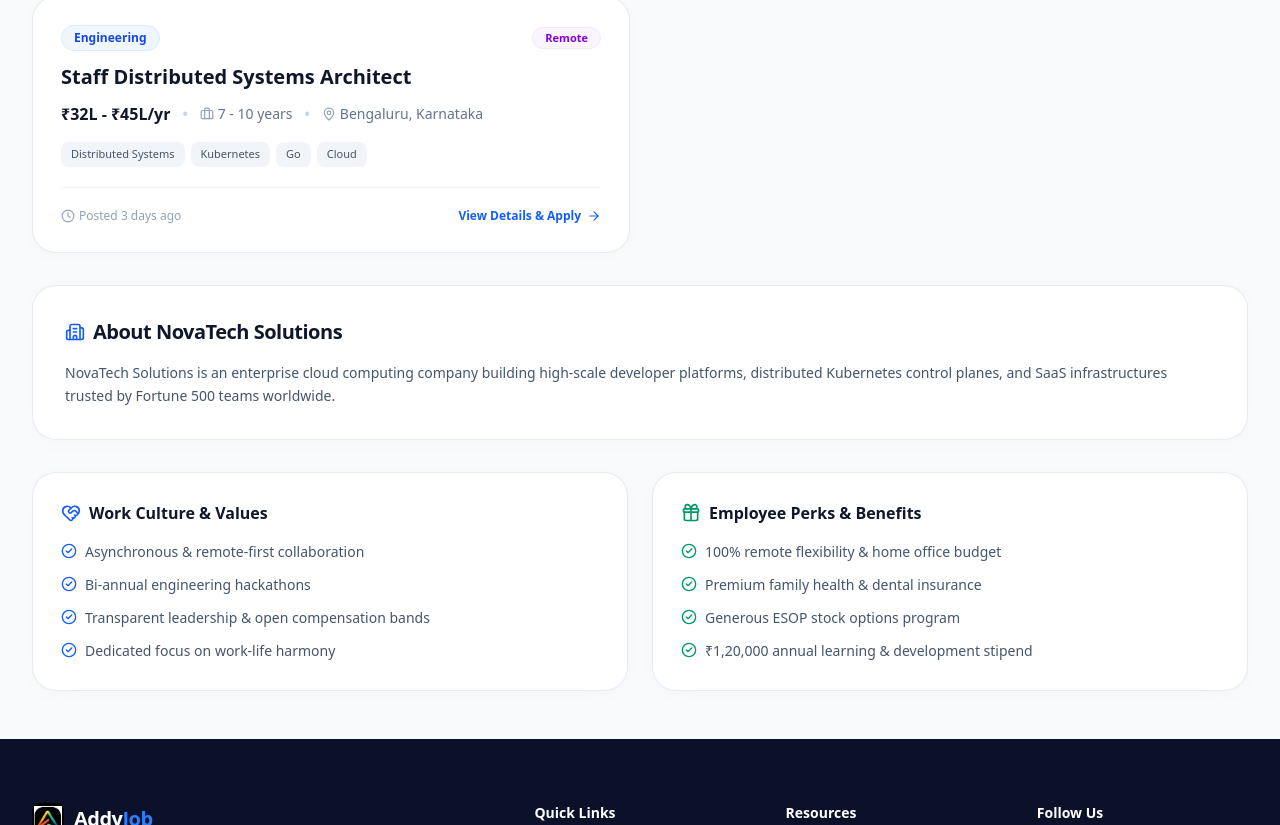
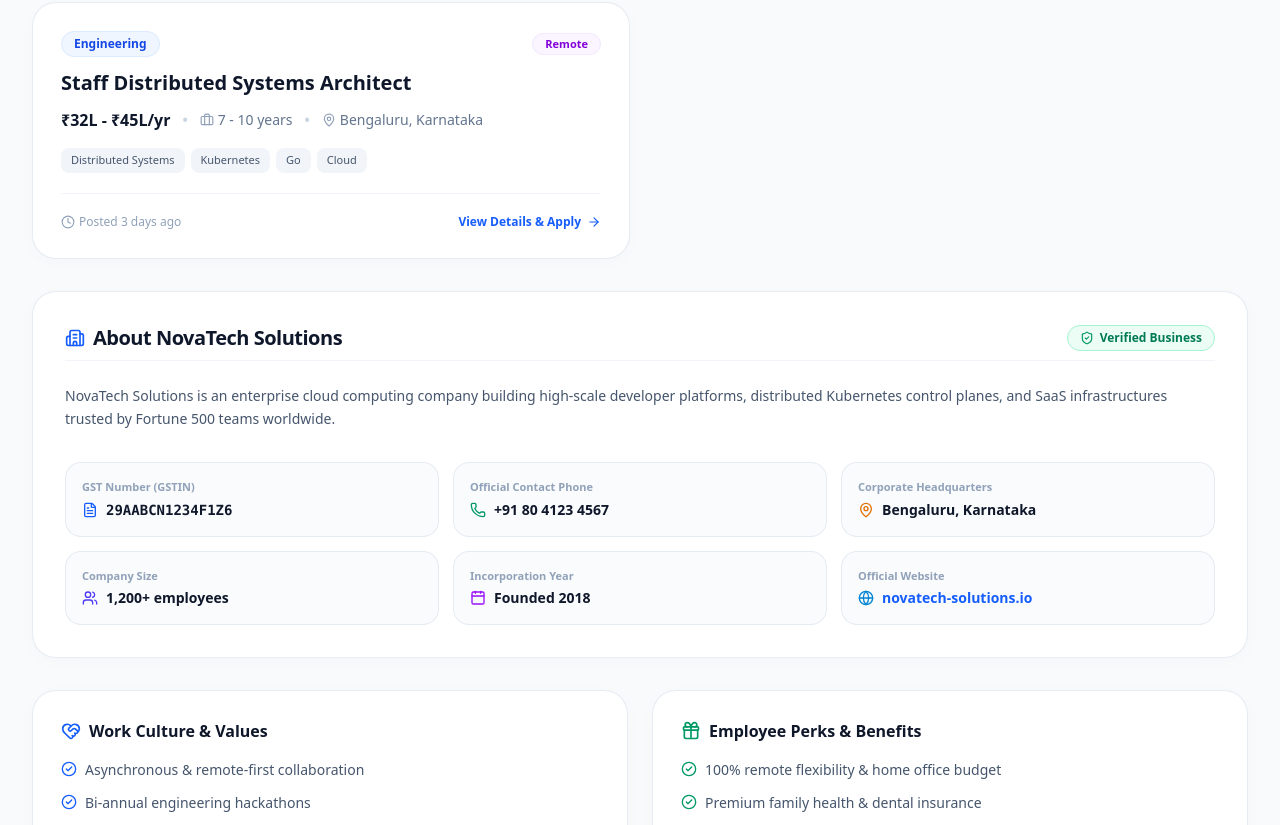
Before and after one commit to aniket-addy/addy_job, a Next.js app in the folder client/: page /companies/1 in a window 1280 px wide. Shown: the part 1229-2054 px from the top of the page. Built offline with nearby package versions, Linux system fonts and the light colour scheme; no server answers.

Commit message:
feat: add GST Number and Contact Number to company registration and profile views

```diff
--- a/client/src/app/companies/[id]/page.tsx
+++ b/client/src/app/companies/[id]/page.tsx
@@ -34,6 +34,8 @@
   Check,
   Award,
   ThumbsUp,
+  FileText,
+  Phone,
 } from "lucide-react";
 
 export default function CompanyDetailPage() {
@@ -233,6 +235,20 @@
                 <Calendar className="w-3.5 h-3.5 text-slate-400" />
                 <span>Founded {company.founded}</span>
               </span>
+              <span className="text-slate-300">•</span>
+              <span className="flex items-center gap-1.5 px-2 py-0.5 rounded-md bg-blue-50/80 border border-blue-200/60 text-blue-700 font-semibold">
+                <FileText className="w-3.5 h-3.5 text-blue-600" />
+                <span>GST: {company.gstNumber || "29AABCN1234F1Z6"}</span>
+              </span>
+              {company.phone && (
+                <>
+                  <span className="text-slate-300">•</span>
+                  <span className="flex items-center gap-1 text-slate-600">
+                    <Phone className="w-3.5 h-3.5 text-slate-400" />
+                    <span>{company.phone}</span>
+                  </span>
+                </>
+              )}
             </div>
           </div>
 
@@ -489,14 +505,89 @@
         </section>
 
         {/* About Company Card */}
-        <section id="about-section" className="bg-white rounded-3xl p-6 sm:p-8 border border-slate-200/80 shadow-[0_4px_20px_rgba(0,0,0,0.02)] space-y-4 scroll-mt-24">
-          <h2 className="text-xl font-bold text-slate-900 tracking-tight flex items-center gap-2">
-            <Building2 className="w-5 h-5 text-blue-600" />
-            <span>About {company.name}</span>
-          </h2>
+        <section id="about-section" className="bg-white rounded-3xl p-6 sm:p-8 border border-slate-200/80 shadow-[0_4px_20px_rgba(0,0,0,0.02)] space-y-6 scroll-mt-24">
+          <div className="flex items-center justify-between pb-2 border-b border-slate-100">
+            <h2 className="text-xl font-bold text-slate-900 tracking-tight flex items-center gap-2">
+              <Building2 className="w-5 h-5 text-blue-600" />
+              <span>About {company.name}</span>
+            </h2>
+            <span className="inline-flex items-center gap-1.5 px-3 py-1 rounded-full text-xs font-semibold bg-emerald-50 text-emerald-700 border border-emerald-200">
+              <ShieldCheck className="w-3.5 h-3.5 text-emerald-600" />
+              <span>Verified Business</span>
+            </span>
+          </div>
+
           <p className="text-sm text-slate-600 leading-relaxed font-normal">
             {company.about}
           </p>
+
+          {/* Corporate Registration & Key Details Grid */}
+          <div className="grid grid-cols-1 sm:grid-cols-2 lg:grid-cols-3 gap-3.5 pt-2">
+            <div className="p-4 rounded-2xl bg-slate-50/80 border border-slate-200/80">
+              <span className="text-[11px] font-semibold text-slate-400 block mb-1">GST Number (GSTIN)</span>
+              <div className="flex items-center gap-2">
+                <FileText className="w-4 h-4 text-blue-600" />
+                <span className="font-mono font-bold text-xs sm:text-sm text-slate-900">
+                  {company.gstNumber || "29AABCN1234F1Z6"}
+                </span>
+              </div>
+            </div>
+
+            <div className="p-4 rounded-2xl bg-slate-50/80 border border-slate-200/80">
+              <span className="text-[11px] font-semibold text-slate-400 block mb-1">Official Contact Phone</span>
+              <div className="flex items-center gap-2">
+                <Phone className="w-4 h-4 text-emerald-600" />
+                <span className="font-bold text-xs sm:text-sm text-slate-900">
+                  {company.phone || "+91 80 4123 4567"}
+                </span>
+              </div>
+            </div>
+
+            <div className="p-4 rounded-2xl bg-slate-50/80 border border-slate-200/80">
+              <span className="text-[11px] font-semibold text-slate-400 block mb-1">Corporate Headquarters</span>
+              <div className="flex items-center gap-2">
+                <MapPin className="w-4 h-4 text-amber-600" />
+                <span className="font-bold text-xs sm:text-sm text-slate-900 truncate">
+                  {company.location}
+                </span>
+              </div>
+            </div>
+
+            <div className="p-4 rounded-2xl bg-slate-50/80 border border-slate-200/80">
+              <span className="text-[11px] font-semibold text-slate-400 block mb-1">Company Size</span>
+              <div className="flex items-center gap-2">
+                <Users className="w-4 h-4 text-indigo-600" />
+                <span className="font-bold text-xs sm:text-sm text-slate-900">
+                  {company.size}
+                </span>
+              </div>
+            </div>
+
+            <div className="p-4 rounded-2xl bg-slate-50/80 border border-slate-200/80">
+              <span className="text-[11px] font-semibold text-slate-400 block mb-1">Incorporation Year</span>
+              <div className="flex items-center gap-2">
+                <Calendar className="w-4 h-4 text-purple-600" />
+                <span className="font-bold text-xs sm:text-sm text-slate-900">
+                  Founded {company.founded}
+                </span>
+              </div>
+            </div>
+
+            <div className="p-4 rounded-2xl bg-slate-50/80 border border-slate-200/80">
+              <span className="text-[11px] font-semibold text-slate-400 block mb-1">Official Website</span>
+              <div className="flex items-center gap-2">
+                <Globe className="w-4 h-4 text-sky-600" />
+                <a
+                  href={`https://${company.website}`}
+                  target="_blank"
+                  rel="noreferrer"
+                  className="font-bold text-xs sm:text-sm text-blue-600 hover:underline truncate"
+                >
+                  {company.website}
+                </a>
+              </div>
+            </div>
+          </div>
         </section>
 
         {/* Culture & Perks */}
--- a/client/src/app/company/dashboard/page.tsx
+++ b/client/src/app/company/dashboard/page.tsx
@@ -96,6 +96,7 @@
   const [website, setWebsite] = useState("https://acmetech.global");
   const [contactEmail, setContactEmail] = useState("recruiting@acmetech.global");
   const [contactPhone, setContactPhone] = useState("+91 80 4123 5678");
+  const [gstNumber, setGstNumber] = useState("29AABCN1234F1Z6");
   const [aboutCompany, setAboutCompany] = useState(
     "Acme Global Technologies is a leading cloud infrastructure and enterprise product engineering company building high-scale distributed systems and digital platforms for Fortune 500 clients worldwide."
   );
@@ -365,6 +366,8 @@
         if (user.email) setContactEmail(user.email);
         if (user.industry) setIndustry(user.industry);
         if (user.location) setHeadquarters(user.location);
+        if (user.phone) setContactPhone(user.phone);
+        if (user.gstNumber) setGstNumber(user.gstNumber);
       }
       const savedCompanyProfile = localStorage.getItem("company_profile_data");
       if (savedCompanyProfile) {
@@ -376,6 +379,7 @@
           if (parsed.website) setWebsite(parsed.website);
           if (parsed.aboutCompany) setAboutCompany(parsed.aboutCompany);
           if (parsed.contactPhone) setContactPhone(parsed.contactPhone);
+          if (parsed.gstNumber) setGstNumber(parsed.gstNumber);
         } catch (e) {
           console.error(e);
         }
@@ -445,6 +449,7 @@
     const cWeb = (formData.get("website") as string) || website;
     const cEmail = (formData.get("contactEmail") as string) || contactEmail;
     const cPhone = (formData.get("contactPhone") as string) || contactPhone;
+    const cGst = (formData.get("gstNumber") as string) || gstNumber;
     const cAbout = (formData.get("aboutCompany") as string) || aboutCompany;
 
     setCompanyName(cName);
@@ -455,6 +460,7 @@
     setWebsite(cWeb);
     setContactEmail(cEmail);
     setContactPhone(cPhone);
+    setGstNumber(cGst);
     setAboutCompany(cAbout);
 
     if (typeof window !== "undefined") {
@@ -469,6 +475,7 @@
           website: cWeb,
           contactEmail: cEmail,
           contactPhone: cPhone,
+          gstNumber: cGst,
           aboutCompany: cAbout,
         })
       );
@@ -1087,10 +1094,17 @@
                     <div>
                       <h3 className="text-lg font-black text-slate-900">{companyName}</h3>
                       <p className="text-xs text-slate-500 mt-0.5">{industry}</p>
-                      <p className="text-[11px] text-slate-400 flex items-center gap-2 mt-1">
-                        <MapPin className="w-3.5 h-3.5 text-slate-400" />
-                        <span>{headquarters}</span>
-                      </p>
+                      <div className="flex flex-wrap items-center gap-2.5 text-[11px] text-slate-400 mt-1">
+                        <span className="flex items-center gap-1.5">
+                          <MapPin className="w-3.5 h-3.5 text-slate-400" />
+                          <span>{headquarters}</span>
+                        </span>
+                        <span>•</span>
+                        <span className="flex items-center gap-1 font-semibold text-blue-600 bg-blue-50 px-2 py-0.5 rounded-md border border-blue-100">
+                          <FileText className="w-3 h-3 text-blue-600" />
+                          <span>GST: {gstNumber}</span>
+                        </span>
+                      </div>
                     </div>
                   </div>
 
@@ -1175,6 +1189,25 @@
                         defaultValue={contactPhone}
                         className="w-full px-3.5 py-2.5 rounded-xl bg-slate-50 border border-slate-200 text-slate-900 focus:bg-white focus:border-blue-500 focus:ring-4 focus:ring-blue-100 outline-hidden"
                       />
+                    </div>
+
+                    <div>
+                      <label className="font-bold text-slate-700 block mb-1">GST Number (GSTIN)</label>
+                      <input
+                        type="text"
+                        name="gstNumber"
+                        defaultValue={gstNumber}
+                        placeholder="29AAAAA0000A1Z5"
+                        className="w-full px-3.5 py-2.5 rounded-xl bg-slate-50 border border-slate-200 text-slate-900 font-mono uppercase tracking-wider focus:bg-white focus:border-blue-500 focus:ring-4 focus:ring-blue-100 outline-hidden"
+                      />
+                    </div>
+
+                    <div>
+                      <label className="font-bold text-slate-700 block mb-1">GSTIN Verification</label>
+                      <div className="w-full px-3.5 py-2 rounded-xl bg-emerald-50/70 border border-emerald-200 text-emerald-800 font-semibold flex items-center gap-2 text-xs">
+                        <CheckCircle2 className="w-4 h-4 text-emerald-600 shrink-0" />
+                        <span>GSTIN Active &amp; Verified</span>
+                      </div>
                     </div>
                   </div>
 
--- a/client/src/app/signup/page.tsx
+++ b/client/src/app/signup/page.tsx
@@ -20,6 +20,8 @@
   Check,
   Users,
   AlertCircle,
+  Phone,
+  FileText,
 } from "lucide-react";
 import Navbar from "@/components/Navbar";
 import { registerUser, setAuthSession } from "@/lib/api";
@@ -64,6 +66,8 @@
     industry: "Information Technology",
     companySize: "11-50 employees",
     location: "Bengaluru, India",
+    phone: "",
+    gstNumber: "",
   });
 
   const handleSelectRoleAndContinue = (role: UserRole) => {
@@ -112,6 +116,8 @@
           industry: companyForm.industry,
           companySize: companyForm.companySize,
           location: companyForm.location,
+          phone: companyForm.phone,
+          gstNumber: companyForm.gstNumber,
         });
 
         if (!res.success || !res.token || !res.user) {
@@ -570,6 +576,49 @@
                       />
                     </div>
                   </div>
+
+                  {/* Company Row 3: Phone Number & GST Number */}
+                  <div className="grid grid-cols-1 sm:grid-cols-2 gap-3">
+                    {/* Contact Number */}
+                    <div>
+                      <label className="block text-xs font-bold text-slate-700 mb-1">
+                        Contact / Mobile Number <span className="text-red-500">*</span>
+                      </label>
+                      <div className="relative">
+                        <Phone className="w-3.5 h-3.5 text-slate-400 absolute left-3 top-1/2 -translate-y-1/2" />
+                        <input
+                          type="tel"
+                          required
+                          placeholder="+91 98765 43210"
+                          value={companyForm.phone}
+                          onChange={(e) =>
+                            setCompanyForm({ ...companyForm, phone: e.target.value })
+                          }
+                          className="w-full pl-9 pr-3 py-2 bg-slate-50 border border-slate-200 rounded-xl text-xs text-slate-900 focus:outline-none focus:border-blue-600 focus:bg-white transition-all"
+                        />
+                      </div>
+                    </div>
+
+                    {/* GST Number */}
+                    <div>
+                      <label className="block text-xs font-bold text-slate-700 mb-1">
+                        GST Number (GSTIN) <span className="text-red-500">*</span>
+                      </label>
+                      <div className="relative">
+                        <FileText className="w-3.5 h-3.5 text-slate-400 absolute left-3 top-1/2 -translate-y-1/2" />
+                        <input
+                          type="text"
+                          required
+                          placeholder="29AAAAA0000A1Z5"
+                          value={companyForm.gstNumber}
+                          onChange={(e) =>
+                            setCompanyForm({ ...companyForm, gstNumber: e.target.value.toUpperCase() })
+                          }
+                          className="w-full pl-9 pr-3 py-2 bg-slate-50 border border-slate-200 rounded-xl text-xs text-slate-900 uppercase font-mono tracking-wide focus:outline-none focus:border-blue-600 focus:bg-white transition-all"
+                        />
+                      </div>
+                    </div>
+                  </div>
                 </>
               )}
 
--- a/client/src/data/companiesData.ts
+++ b/client/src/data/companiesData.ts
@@ -15,6 +15,8 @@
   about: string;
   founded: string;
   website: string;
+  gstNumber?: string;
+  phone?: string;
   iconName: "Layers" | "Sparkles" | "Sprout" | "Globe" | "Boxes" | "Triangle";
   iconBg: string;
   color: string;
@@ -44,6 +46,8 @@
       "NovaTech Solutions is an enterprise cloud computing company building high-scale developer platforms, distributed Kubernetes control planes, and SaaS infrastructures trusted by Fortune 500 teams worldwide.",
     founded: "2018",
     website: "novatech-solutions.io",
+    gstNumber: "29AABCN1234F1Z6",
+    phone: "+91 80 4123 4567",
     iconName: "Layers",
     iconBg: "bg-blue-50 border-blue-100",
     color: "text-blue-600",
@@ -81,6 +85,8 @@
       "Award-winning human-centered digital studio specializing in world-class design systems, consumer mobile apps, and enterprise web experiences for high-growth global startups and legacy enterprises.",
     founded: "2019",
     website: "brightpathdigital.com",
+    gstNumber: "03AABCB5678D1Z2",
+    phone: "+91 172 509 8899",
     iconName: "Sparkles",
     iconBg: "bg-rose-50 border-rose-100",
     color: "text-rose-500",
@@ -118,6 +124,8 @@
       "India's premier organic food brand and sustainable farm-to-door network connecting over 50,000 local farmers directly with consumers using cutting-edge predictive logistics and cold-chain IoT.",
     founded: "2017",
     website: "greenfieldfoods.in",
+    gstNumber: "09AABCG9101E1Z3",
+    phone: "+91 120 488 2211",
     iconName: "Sprout",
     iconBg: "bg-emerald-50 border-emerald-100",
     color: "text-emerald-600",
@@ -155,6 +163,8 @@
       "Skyline Technologies is a fintech powerhouse facilitating real-time transactions, payment infrastructure, and banking APIs handling over $20B in monthly payment flows with 99.999% uptime.",
     founded: "2016",
     website: "skyline-tech.com",
+    gstNumber: "36AABCS2345K1Z4",
+    phone: "+91 40 6712 9000",
     iconName: "Globe",
     iconBg: "bg-sky-50 border-sky-100",
     color: "text-sky-500",
@@ -192,6 +202,8 @@
       "Creating immersive 3D multiplayer environments, WebGL simulations, and state-of-the-art interactive digital twins for entertainment, engineering, and virtual training applications worldwide.",
     founded: "2021",
     website: "pixelforge.studio",
+    gstNumber: "06AABCP3456L1Z5",
+    phone: "+91 124 456 7890",
     iconName: "Boxes",
     iconBg: "bg-purple-50 border-purple-100",
     color: "text-purple-600",
@@ -229,6 +241,8 @@
       "Pioneering autonomous intelligence systems, domain-specific foundation LLMs, and robotics control middleware designed to revolutionize manufacturing, health informatics, and aerospace operations.",
     founded: "2020",
     website: "apexlabs.ai",
+    gstNumber: "27AABCA7890M1Z8",
+    phone: "+91 20 6689 3300",
     iconName: "Triangle",
     iconBg: "bg-cyan-50 border-cyan-100",
     color: "text-cyan-600",
--- a/client/src/lib/api.ts
+++ b/client/src/lib/api.ts
@@ -13,6 +13,8 @@
   industry?: string;
   companySize?: string;
   location?: string;
+  phone?: string;
+  gstNumber?: string;
   status?: string;
 }
 
@@ -73,6 +75,8 @@
   industry?: string;
   companySize?: string;
   location?: string;
+  phone?: string;
+  gstNumber?: string;
 }): Promise<AuthResponse> {
   try {
     const res = await fetch(`${API_BASE_URL}/auth/register`, {
```
Also changed, not shown: 2 other files (tests, documents, lock files or other folders).
